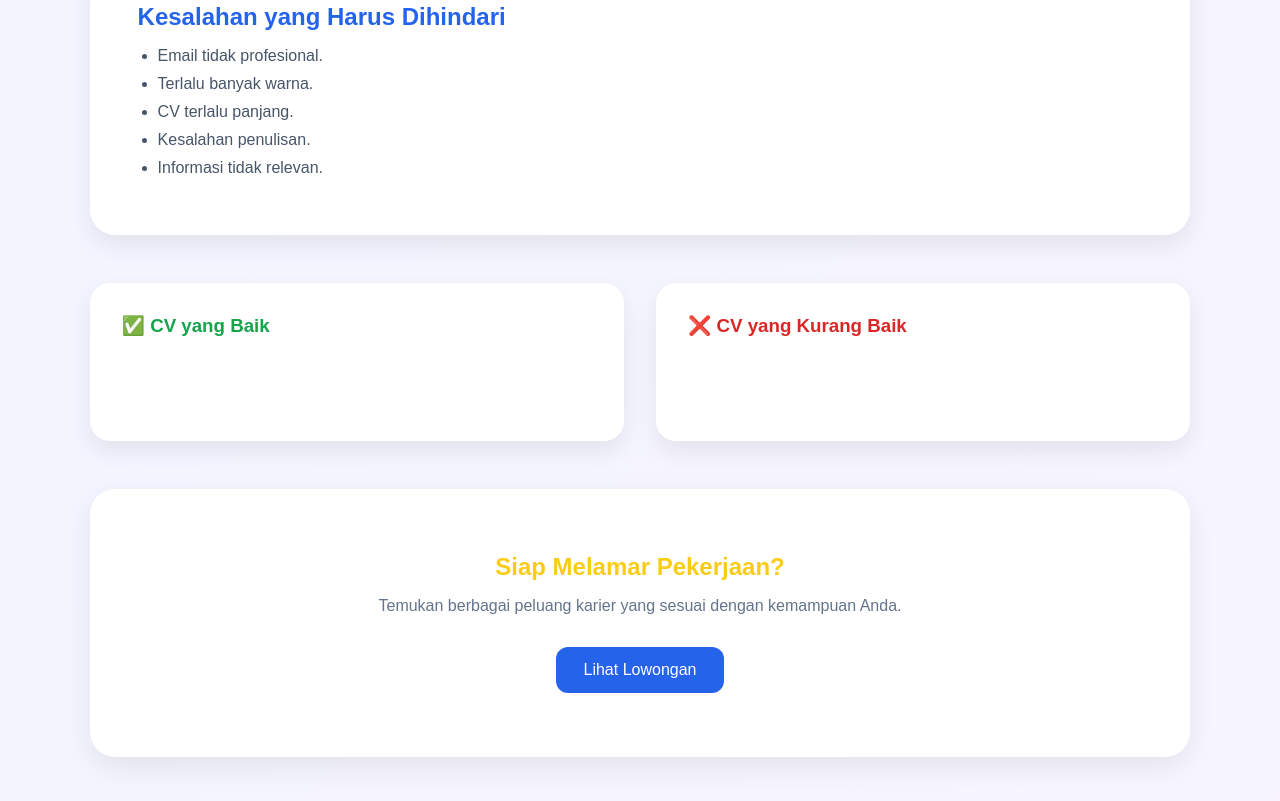
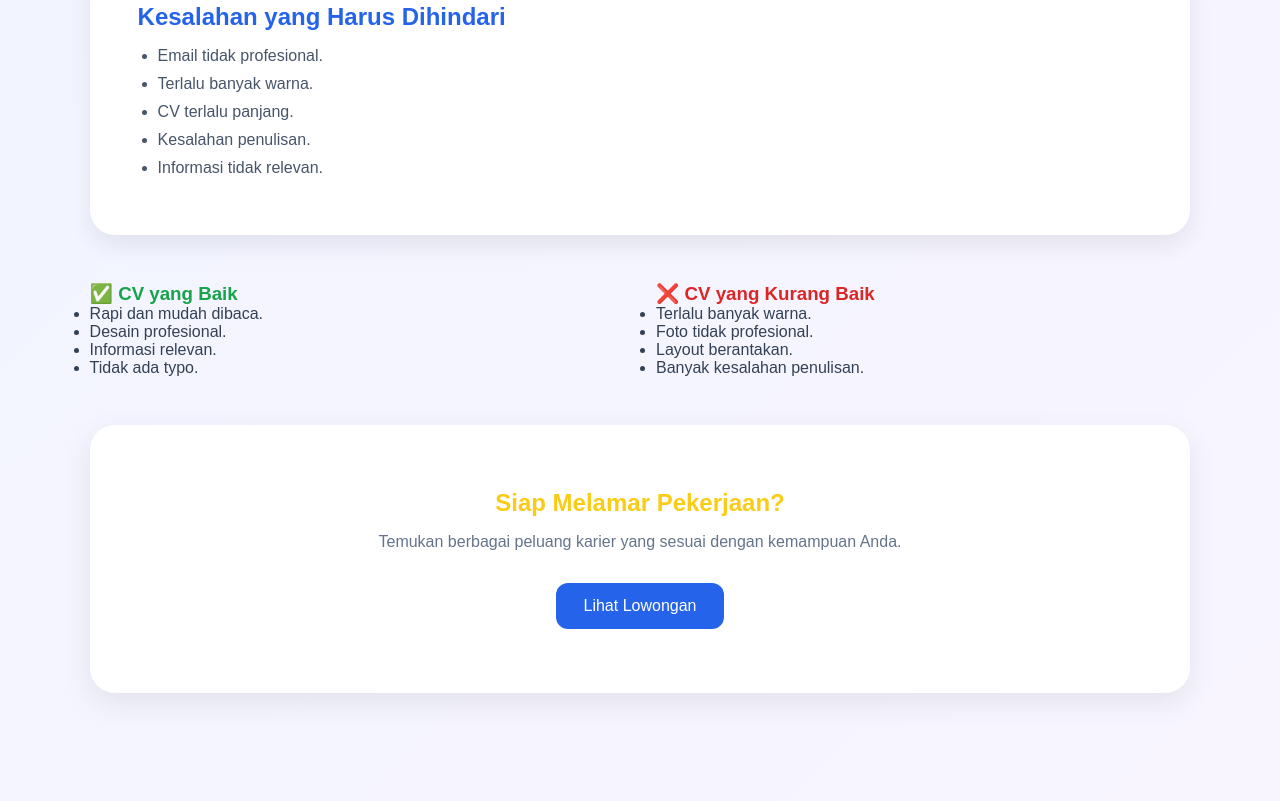
Before and after one commit to Hann970/karindo, a plain HTML site: page cv-builder.html in a window 1280 px wide. Shown: the part 1317-2118 px from the top of the page. Drawn offline with Linux system fonts and the light colour scheme.

Commit message:
Update halaman CV, wawancara, dan pelatihan

```diff
--- a/css/style.css
+++ b/css/style.css
@@ -919,19 +919,21 @@ body {
 }
 
 .good-cv,
-.bad-cv{
-    background:white;
-    padding:2rem;
-    border-radius:20px;
-    box-shadow:0 10px 25px rgba(0,0,0,.08);
+.good-cv *{
+    color:#334155;
+}
+
+.bad-cv,
+.bad-cv *{
+    color:#334155;
 }
 
 .good-cv h3{
-    color:#16a34a;
+    color:#16a34a !important;
 }
 
 .bad-cv h3{
-    color:#dc2626;
+    color:#dc2626 !important;
 }
 
 .cv-cta{
```
Also changed, not shown: pelatihan.html (+3 -3 lines).
